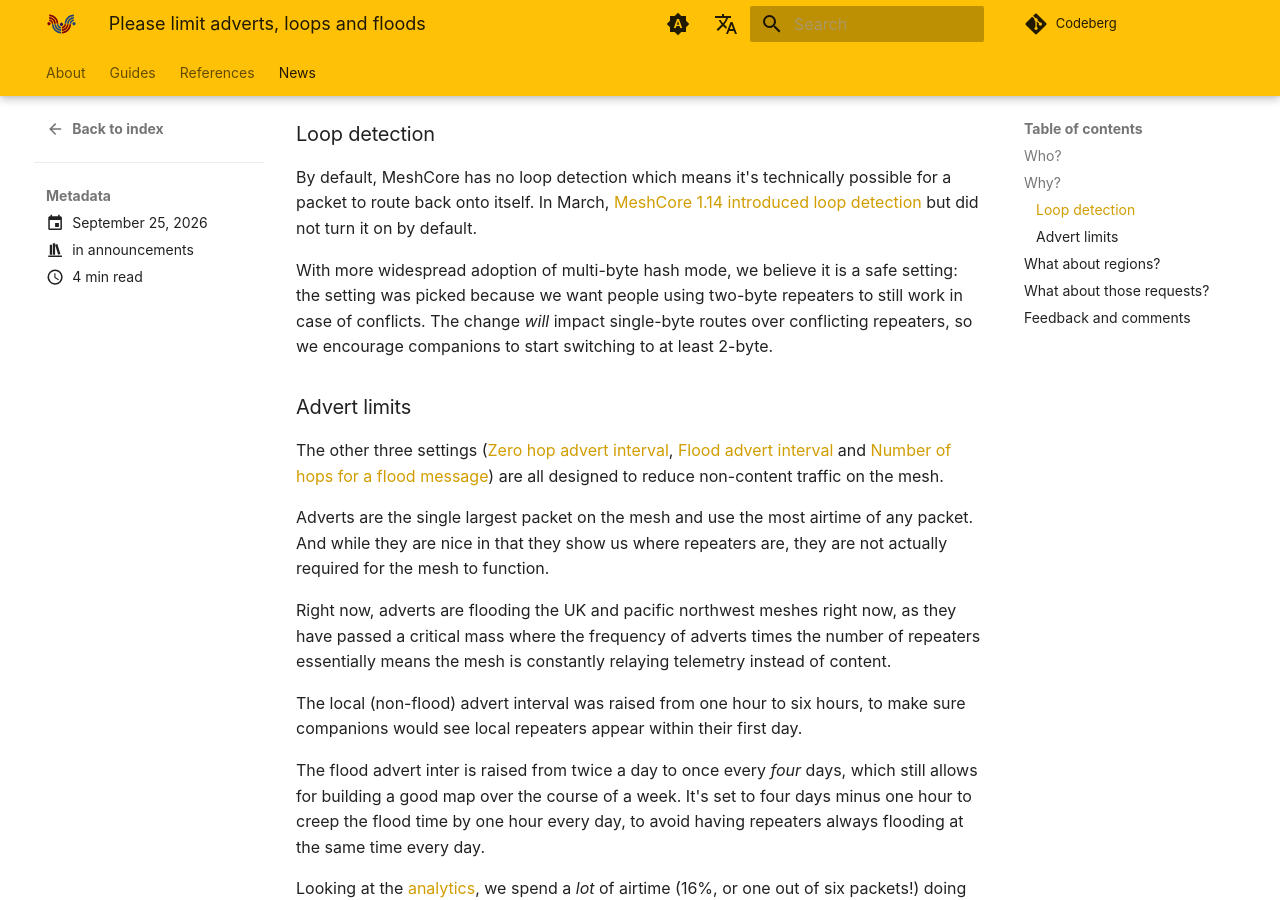
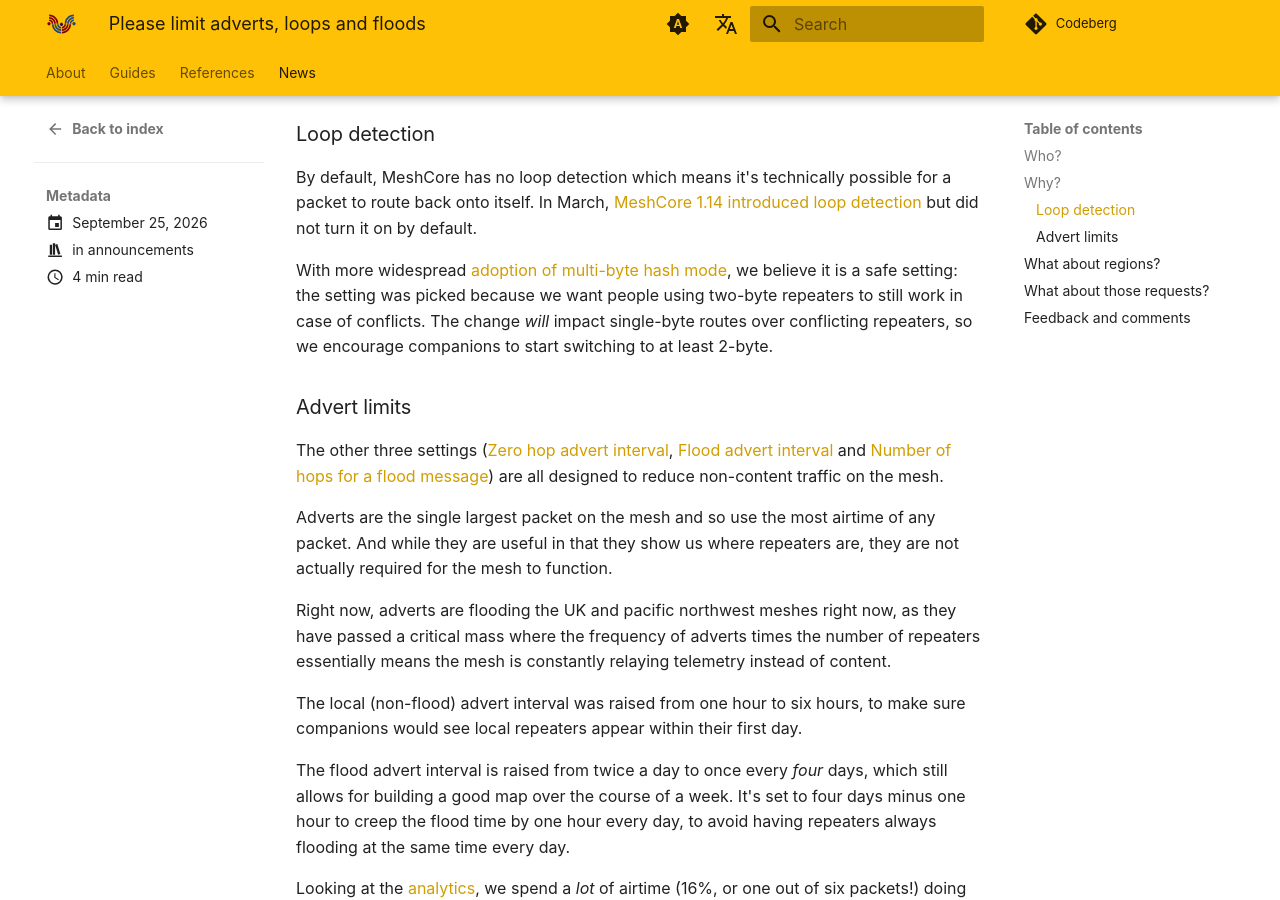
Before and after one commit to ReseauLibre/lora.reseaulibre.ca, an MkDocs documentation site: the page built from docs/news/posts/2026-09-20-limit-flood-and-loops.md, in a window 1280 px wide and 900 px high, scrolled down 1426 px. Built offline with MkDocs 1.6.1 and Material for MkDocs 9.7.7, drawn with Linux system fonts in a browser that asks for light colours; plug-ins that fetch from the network failed and are left out; comment, search, counter and statistics services are not loaded; some of the changed text lies outside the part shown.

Commit message:
small tweaks for issues found while translating

```diff
--- a/docs/news/posts/2026-09-20-limit-flood-and-loops.md
+++ b/docs/news/posts/2026-09-20-limit-flood-and-loops.md
@@ -74,7 +74,7 @@ technically possible for a packet to route back onto itself. In March,
 [MeshCore 1.14 introduced loop detection](https://buymeacoffee.com/ripplebiz/path-diagnostics-improvements) but did not turn it on by
 default.
 
-With more widespread adoption of multi-byte hash mode, we believe it
+With more widespread [adoption of multi-byte hash mode](2026-09-18-3-bytes-hash-mode.md), we believe it
 is a safe setting: the setting was picked because we want people using
 two-byte repeaters to still work in case of conflicts. The change
 *will* impact single-byte routes over conflicting repeaters, so we
@@ -86,8 +86,8 @@ The other three settings ([Zero hop advert interval](https://docs.meshcore.io/cl
 interval](https://docs.meshcore.io/cli_commands/#view-or-change-the-flood-advert-interval) and [Number of hops for a flood message](https://docs.meshcore.io/cli_commands/#limit-the-number-of-hops-for-a-flood-message)) are all
 designed to reduce non-content traffic on the mesh.
 
-Adverts are the single largest packet on the mesh and use the most
-airtime of any packet. And while they are nice in that they show us
+Adverts are the single largest packet on the mesh and so use the most
+airtime of any packet. And while they are useful in that they show us
 where repeaters are, they are not actually required for the mesh to
 function.
 
@@ -100,7 +100,7 @@ The local (non-flood) advert interval was raised from one hour to six
 hours, to make sure companions would see local repeaters appear within
 their first day.
 
-The flood advert inter is raised from twice a day to once every *four*
+The flood advert interval is raised from twice a day to once every *four*
 days, which still allows for building a good map over the course of a
 week. It's set to four days minus one hour to creep the flood time by
 one hour every day, to avoid having repeaters always flooding at the
```
Also changed, not shown: other parts of docs/news/posts/2026-09-20-limit-flood-and-loops.md (+1 -1 lines).
